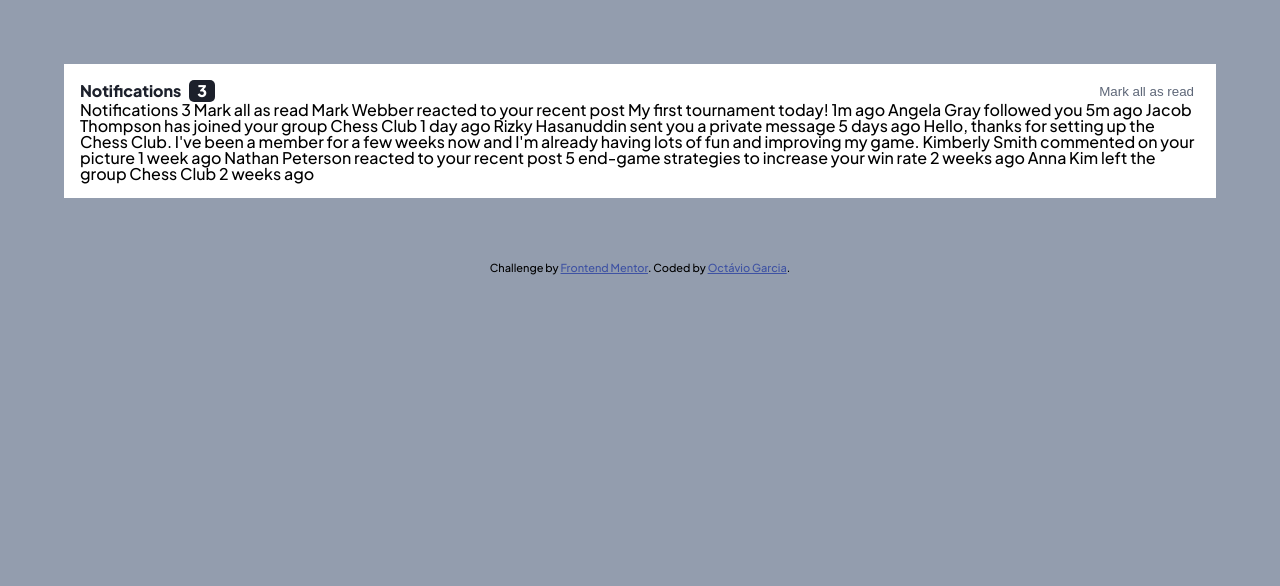
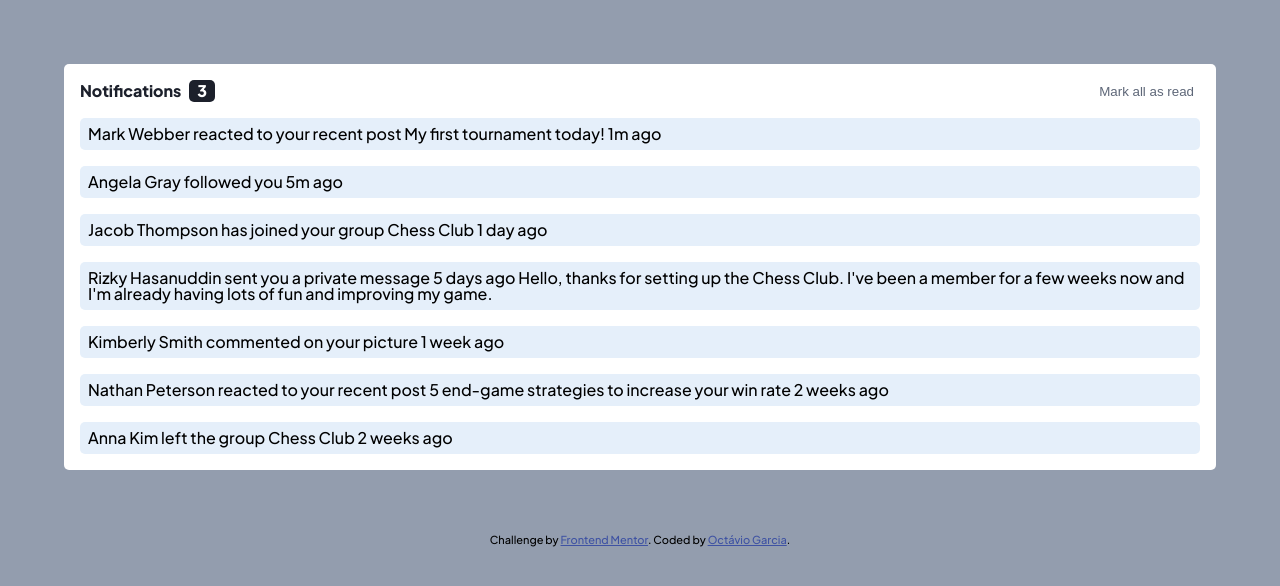
Before and after one commit to oc-garcia/notifications-page-main, a plain HTML site: page index.html in a window 1280 px wide. Drawn offline with Linux system fonts and the light colour scheme.

Commit message:
advancing in the html and css

```diff
--- a/css/style.css
+++ b/css/style.css
@@ -24,6 +24,7 @@ body {
   margin: 5%;
   padding: 1rem;
   background-color: var(--White);
+  border-radius: 5px;
 }
 
 .notification__header {
@@ -51,10 +52,21 @@ body {
   font-weight: 800;
 }
 
-#notification__markAsRead{
+#notification__markAsRead {
     border: none;
     background-color: var(--White);
     color: var(--Dark_grayish_blue);
+}
+
+#notification__markAsRead:hover {
+cursor: pointer;
+}
+
+.notification__card-unread {
+    margin-top: 1rem;
+    padding: 0.5rem;
+    border-radius: 5px;
+    background-color: var(--Light_grayish_blue_1);
 }
 
 .attribution {
--- a/index.html
+++ b/index.html
@@ -19,12 +19,20 @@
           </div>
           <button id="notification__markAsRead">Mark all as read</button>
         </div>
-        Notifications 3 Mark all as read Mark Webber reacted to your recent post My first tournament today! 1m ago
-        Angela Gray followed you 5m ago Jacob Thompson has joined your group Chess Club 1 day ago Rizky Hasanuddin sent
-        you a private message 5 days ago Hello, thanks for setting up the Chess Club. I've been a member for a few weeks
-        now and I'm already having lots of fun and improving my game. Kimberly Smith commented on your picture 1 week
-        ago Nathan Peterson reacted to your recent post 5 end-game strategies to increase your win rate 2 weeks ago Anna
-        Kim left the group Chess Club 2 weeks ago
+        <p class="notification__card-unread">
+          Mark Webber reacted to your recent post My first tournament today! 1m ago
+        </p>
+        <p class="notification__card-unread">Angela Gray followed you 5m ago</p>
+        <p class="notification__card-unread">Jacob Thompson has joined your group Chess Club 1 day ago</p>
+        <p class="notification__card-unread">
+          Rizky Hasanuddin sent you a private message 5 days ago Hello, thanks for setting up the Chess Club. I've been
+          a member for a few weeks now and I'm already having lots of fun and improving my game.
+        </p>
+        <p class="notification__card-unread">Kimberly Smith commented on your picture 1 week ago</p>
+        <p class="notification__card-unread">
+          Nathan Peterson reacted to your recent post 5 end-game strategies to increase your win rate 2 weeks ago
+        </p>
+        <p class="notification__card-unread">Anna Kim left the group Chess Club 2 weeks ago</p>
       </section>
     </main>
     <footer>
```
